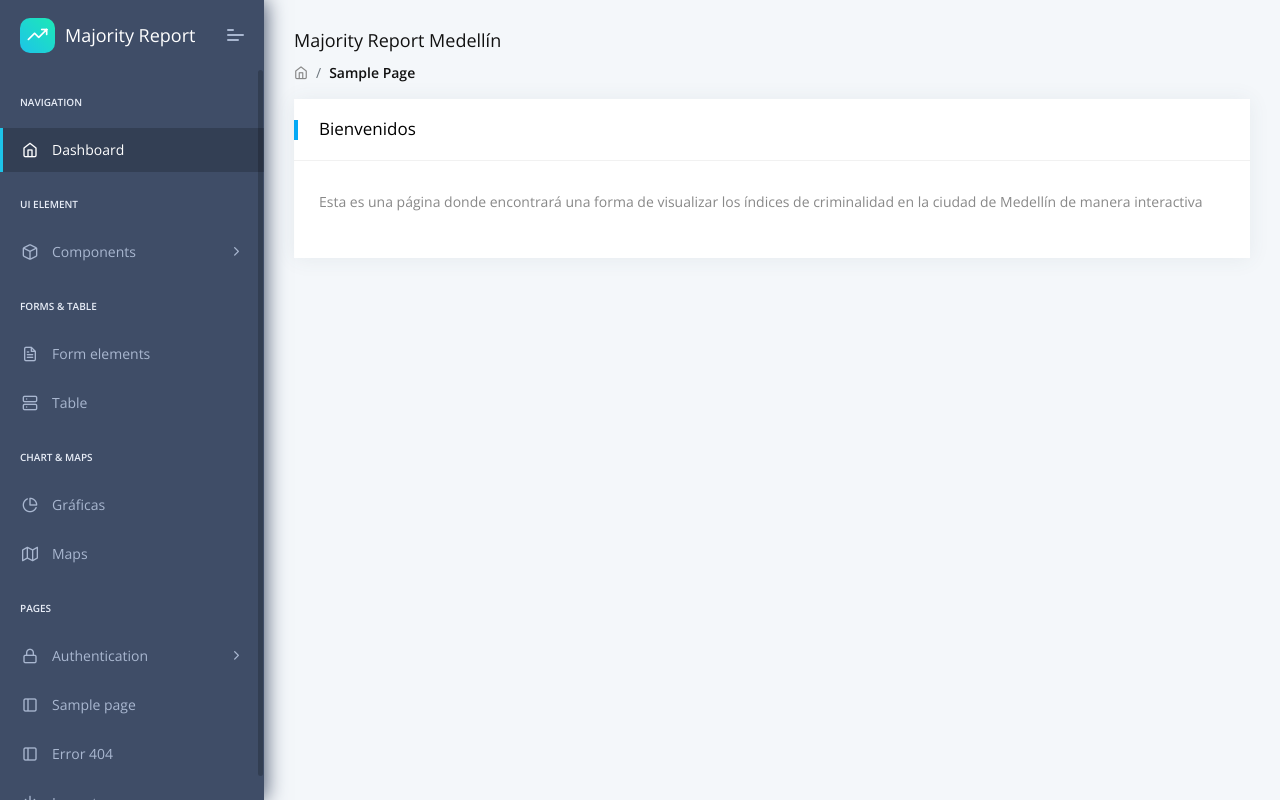
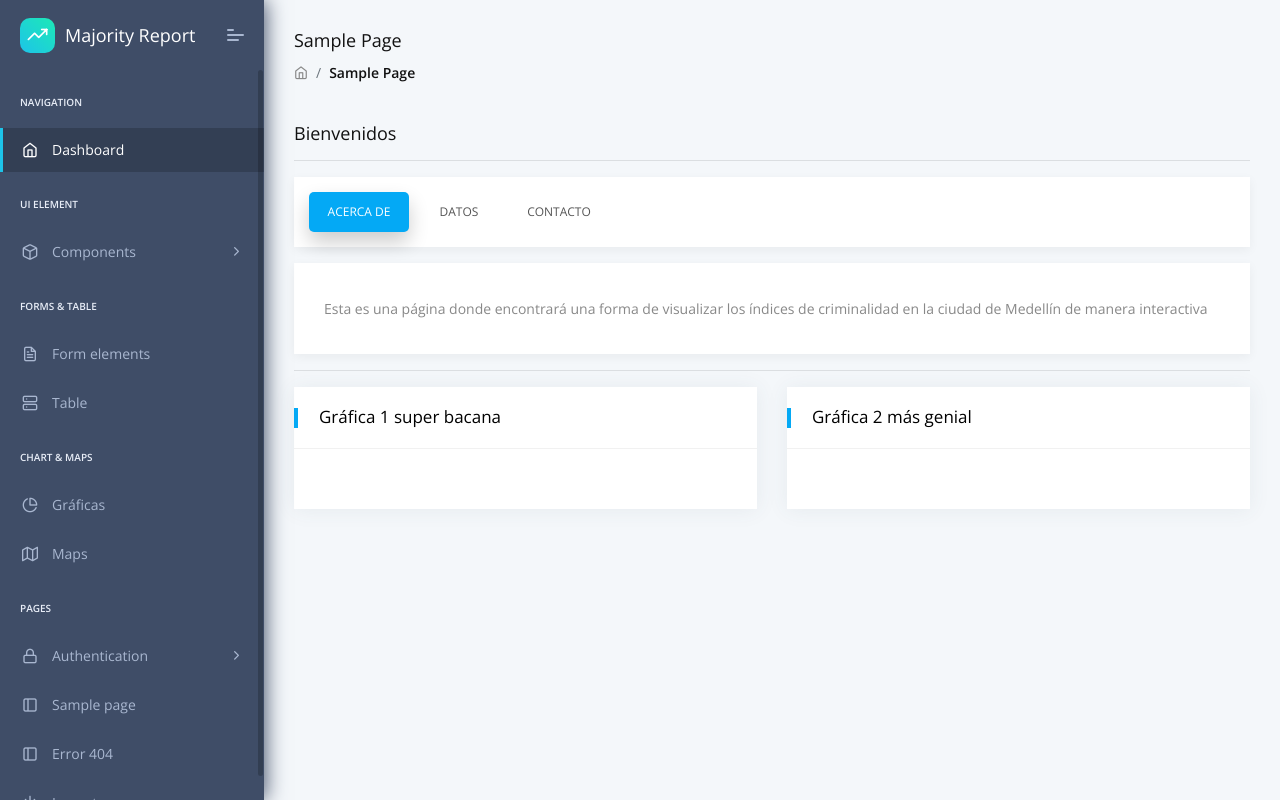
Before and after one commit to sebastiandevops/majorityreportmedellin, a Django app: page / in a window 1280 px wide. Run offline with Django 3.2, Linux system fonts and the light colour scheme; some libraries are stand-ins or nearby versions.

Commit message:
Haciendo index super poderoso

```diff
--- a/app/views.py
+++ b/app/views.py
@@ -14,7 +14,16 @@ def index(request):
 
     context = {'title': 'Majority Report Medellín',
                'subtitle': 'Bienvenidos',
-               'phrase': 'Esta es una página donde encontrará una forma de visualizar los índices de criminalidad en la ciudad de Medellín de manera interactiva'}
+               'tab_1_title':"Acerca de",
+               'tab_1_text': 'Esta es una página donde encontrará una forma de visualizar los índices de criminalidad en la ciudad de Medellín de manera interactiva',
+               'tab_2_title':"Datos",
+               'tab_2_text': "Acá explicamos otra cosa",
+               'tab_3_title':"Contacto",
+               'tab_3_text': "Estoy inventando",
+               'chart_1_title': "Gráfica 1 super bacana",
+               'chart_1':"",
+               'chart_2_title':"Gráfica 2 más genial",
+               'chart_2':""}
     context['segment'] = 'index'
 
     html_template = loader.get_template( 'index.html' )
--- a/core/templates/index.html
+++ b/core/templates/index.html
@@ -4,6 +4,7 @@
 
 <!-- Specific CSS goes HERE -->
 {% block stylesheets %}{% endblock stylesheets %}
+
 
 {% block content %}
 
@@ -15,7 +16,7 @@
                     <div class="row align-items-center">
                         <div class="col-md-12">
                             <div class="page-header-title">
-                                <h5 class="m-b-10">{{ title }}</h5>
+                                <h5 class="m-b-10">Sample Page</h5>
                             </div>
                             <ul class="breadcrumb">
                                 <li class="breadcrumb-item"><a href="/"><i class="feather icon-home"></i></a></li>
@@ -31,18 +32,68 @@
                     <!-- [ Main Content ] start -->
                     <div class="row">
                         <div class="col-sm-12">
+                            <h5 class="mt-4">{{subtitle}}</h5>
+                                <hr>
+                                    <ul class="nav nav-pills mb-3" id="pills-tab" role="tablist">
+                                        <li class="nav-item">
+                                            <a class="nav-link active" id="pills-home-tab" data-toggle="pill" href="#pills-home" role="tab" aria-controls="pills-home" aria-selected="true">{{tab_1_title}}</a>
+                                        </li>
+                                        <li class="nav-item">
+                                            <a class="nav-link" id="pills-profile-tab" data-toggle="pill" href="#pills-profile" role="tab" aria-controls="pills-profile" aria-selected="false">{{tab_2_title}}</a>
+                                        </li>
+                                        <li class="nav-item">
+                                            <a class="nav-link" id="pills-contact-tab" data-toggle="pill" href="#pills-contact" role="tab" aria-controls="pills-contact" aria-selected="false">{{tab_3_title}}</a>
+                                        </li>
+                                    </ul>
+                                    <div class="tab-content" id="pills-tabContent">
+                                        <div class="tab-pane fade show active" id="pills-home" role="tabpanel" aria-labelledby="pills-home-tab">
+                                            <p class="mb-0"> {{tab_1_text}} </p>
+                                        </div>
+                                        <div class="tab-pane fade" id="pills-profile" role="tabpanel" aria-labelledby="pills-profile-tab">
+                                            <p class="mb-0"> {{tab_2_text}}  </p>
+                                        </div>
+                                        <div class="tab-pane fade" id="pills-contact" role="tabpanel" aria-labelledby="pills-contact-tab">
+                                            <p class="mb-0"> {{tab_3_text}} </p>
+                                        </div>
+                                    </div>
+                        </div>
+
+                    </div>
+                    <hr>
+                    <div class="row">
+
+                        <!-- [ Morris Chart ] start -->
+                        <div class="col-xl-6">
                             <div class="card">
                                 <div class="card-header">
-                                    <h5> {{ subtitle }} </h5>
+                                    <h5>{{chart_1_title}}</h5>
                                 </div>
                                 <div class="card-block">
-                                    <p>{{ phrase }}
-                                    </p>
+                                    <!-- <div id="morris-bar-chart" style="height:300px"></div> -->
+                                    {% autoescape off %}
+                                    {{ chart_1 }}
+                                    {% endautoescape %}
                                 </div>
                             </div>
                         </div>
+                        <hr>
+                                                <!-- [ Morris Chart ] start -->
+                        <div class="col-xl-6">
+                            <div class="card">
+                                <div class="card-header">
+                                    <h5>{{chart_2_title}}</h5>
+                                </div>
+                                <div class="card-block">
+                                    <!-- <div id="morris-bar-chart" style="height:300px"></div> -->
+                                    {% autoescape off %}
+                                    {{ chart_2 }}
+                                    {% endautoescape %}
+                                </div>
+                         </div>
+                        </div>
                     </div>
                     <!-- [ Main Content ] end -->
+
                 </div>
             </div>
         </div>
```
Also changed, not shown: 1 other file.
